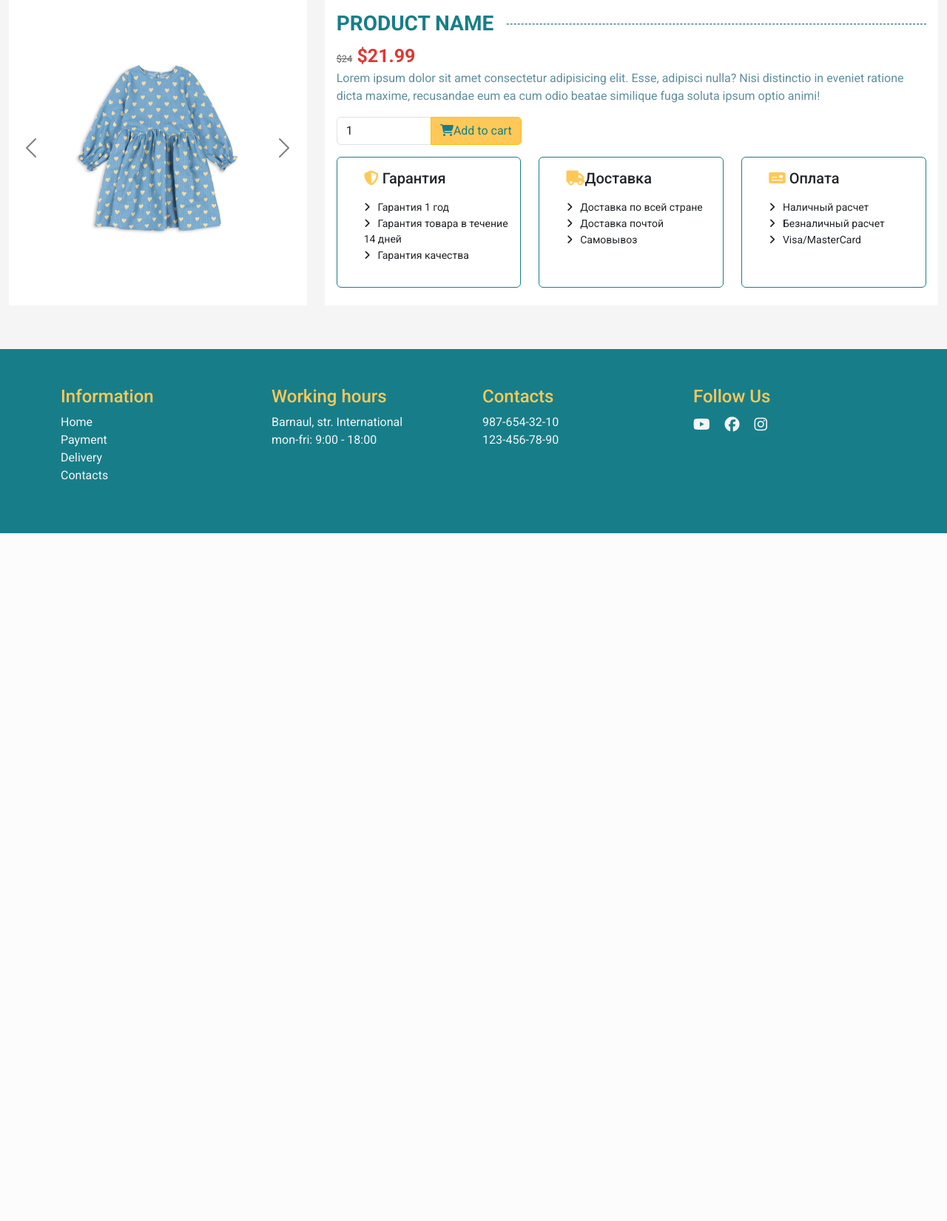
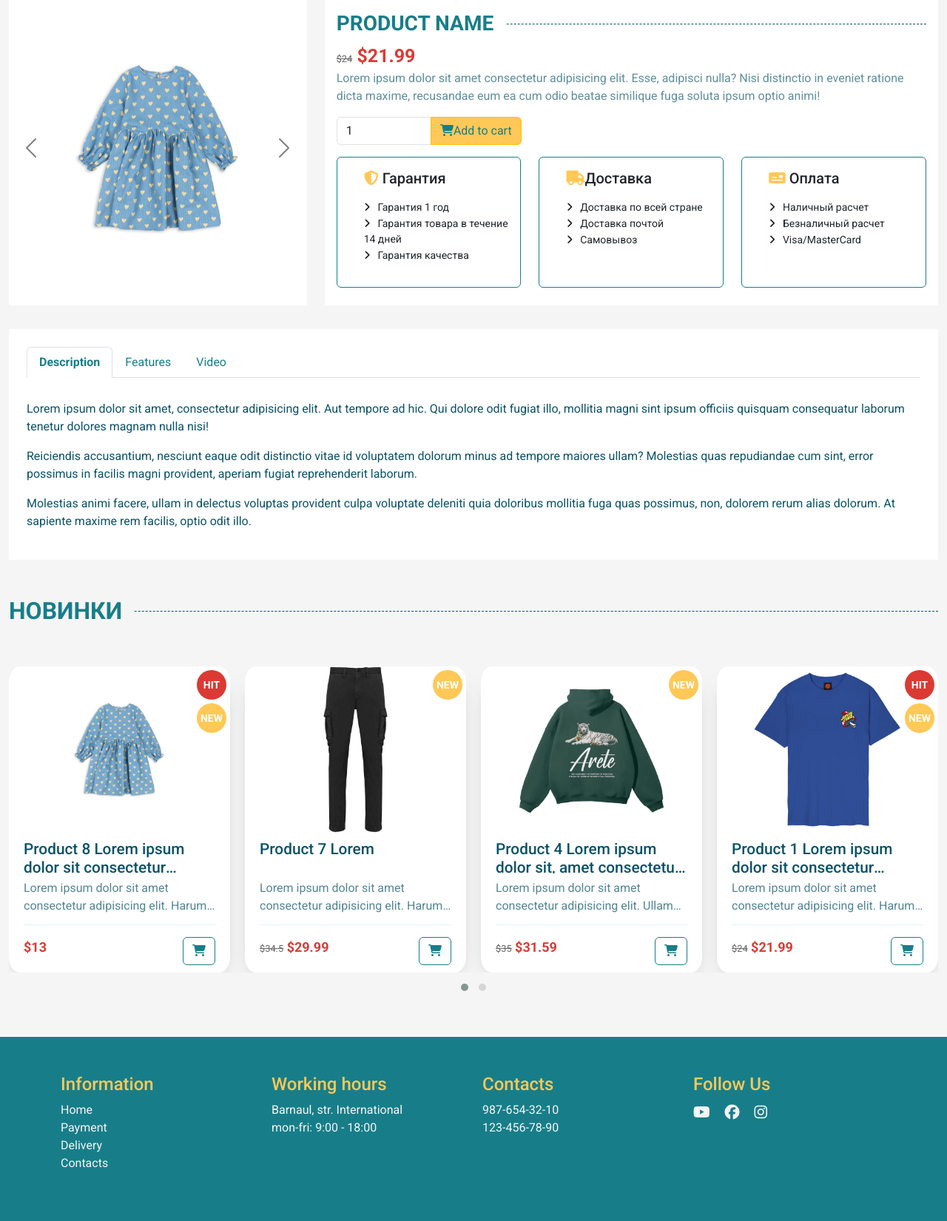
Before and after one commit to AlinkaKuznets/exploring_bootstrap, a web app: file product.html in a window 1280 px wide. Shown: the part 328-1979 px from the top of the page at 74% size. Before the commit the page ends 1049 px from the top, so only its background shows below. Run offline with its HTML, style and script files only (its server is not run), Linux system fonts and the light colour scheme; some libraries are stand-ins or nearby versions.

Commit message:
Added a new section to the page Product

```diff
--- a/assets/index.css
+++ b/assets/index.css
@@ -577,6 +577,25 @@ footer a:hover {
 .card{
     border-color: #177E89;
 }
+
+.nav-tabs .nav-link{
+    color: var(--contrast-color);
+}
+.nav-tabs .nav-link:hover{
+    color: var(--contrast-color);
+    font-weight: bold;
+}
+
+.nav-tabs .nav-link.active{
+    color: var(--contrast-color);
+    font-weight: bold;
+}
+
+.tab-content{
+    padding-top: 30px;
+}
+
+
 /* ================ Product Page ===============*/
 
 @media only screen and (min-width: 992px) {
@@ -607,3 +626,10 @@ footer a:hover {
         display: none;
     }
 }
+
+@media only screen and (max-width: 500px) {
+    .product-contetn-details .nav-tabs .nav-link{
+        padding-left: 8px;
+        padding-right: 8px;
+    }
+}
--- a/product.html
+++ b/product.html
@@ -307,7 +307,8 @@
                                 <div class="col-lg-4 mb-2">
                                     <div class="card h-100">
                                         <div class="card-body">
-                                            <h5 class="card-title mb-3"><i class="fa-solid fa-shield-halved"></i> Гарантия
+                                            <h5 class="card-title mb-3"><i class="fa-solid fa-shield-halved"></i>
+                                                Гарантия
                                             </h5>
                                             <ul class="list-unstyled">
                                                 <li>Гарантия 1 год</li>
@@ -351,9 +352,288 @@
                         </div>
                     </div>
 
+                </div> <!--products characteristics-->
+
+                <div class="row mt-3">
+                    <div class="col-12">
+                        <div class="product-contetn-details bg-white p-4">
+                            <ul class="nav nav-tabs" id="myTab" role="tablist">
+                                <li class="nav-item" role="presentation">
+                                    <button class="nav-link active" id="description-tab" data-bs-toggle="tab"
+                                        data-bs-target="#description-tab-pane" type="button" role="tab"
+                                        aria-controls="description-tab-pane" aria-selected="true">Description</button>
+                                </li>
+                                <li class="nav-item" role="presentation">
+                                    <button class="nav-link" id="features-tab" data-bs-toggle="tab"
+                                        data-bs-target="#features-tab-pane" type="button" role="tab"
+                                        aria-controls="features-tab-pane" aria-selected="false">Features</button>
+                                </li>
+                                <li class="nav-item" role="presentation">
+                                    <button class="nav-link" id="video-tab" data-bs-toggle="tab"
+                                        data-bs-target="#video-tab-pane" type="button" role="tab"
+                                        aria-controls="video-tab-pane" aria-selected="false">Video</button>
+                                </li>
+                            </ul>
+                            <div class="tab-content" id="myTabContent">
+                                <div class="tab-pane fade show active" id="description-tab-pane" role="tabpanel"
+                                    aria-labelledby="description-tab" tabindex="0">
+                                    <p>Lorem ipsum dolor sit amet, consectetur adipisicing elit. Aut tempore ad hic. Qui
+                                        dolore odit fugiat illo, mollitia magni sint ipsum officiis quisquam consequatur
+                                        laborum tenetur dolores magnam nulla nisi!</p>
+                                    <p>Reiciendis accusantium, nesciunt eaque odit distinctio vitae id voluptatem
+                                        dolorum minus ad tempore maiores ullam? Molestias quas repudiandae cum sint,
+                                        error possimus in facilis magni provident, aperiam fugiat reprehenderit laborum.
+                                    </p>
+                                    <p>Molestias animi facere, ullam in delectus voluptas provident culpa voluptate
+                                        deleniti quia doloribus mollitia fuga quas possimus, non, dolorem rerum alias
+                                        dolorum. At sapiente maxime rem facilis, optio odit illo.</p>
+                                </div>
+                                <div class="tab-pane fade" id="features-tab-pane" role="tabpanel"
+                                    aria-labelledby="features-tab" tabindex="0">
+                                    <table class="table">
+                                        <tbody>
+                                            <tr>
+                                                <th scope="row">Colors</th>
+                                                <td>White, Black, Green</td>
+                                            </tr>
+                                            <tr>
+                                                <th scope="row">Sizes</th>
+                                                <td>S,M,L</td>
+                                            </tr>
+                                        </tbody>
+                                    </table>
+                                </div>
+                                <div class="tab-pane fade" id="video-tab-pane" role="tabpanel"
+                                    aria-labelledby="video-tab" tabindex="0">
+                                    <div class="ratio ratio-16x9">
+                                        <iframe width="560" height="315"
+                                            src="https://www.youtube.com/embed/doecBywKeZ0?si=9NRQ8NkSXN4amstU"
+                                            title="YouTube video player" frameborder="0"
+                                            allow="accelerometer; autoplay; clipboard-write; encrypted-media; gyroscope; picture-in-picture; web-share"
+                                            referrerpolicy="strict-origin-when-cross-origin" allowfullscreen></iframe>
+                                    </div>
+                                </div>
+                            </div>
+                        </div>
+                    </div>
+                </div> <!--product card details-->
+            </div>
+    </div>
+
+    <section class="new-products">
+        <div class="container-fluid">
+            <div class="row mb-5">
+                <div class="col-12">
+                    <h2 class="section-title">
+                        <span>Новинки</span>
+                    </h2>
                 </div>
             </div>
-    </div>
+            <div class="owl-carousel owl-theme owl-carousel-full">
+                <div class="product-card">
+                    <div class="product-card-offer">
+                        <div class="offer-hit">Hit</div>
+                        <div class="offer-new">New</div>
+                    </div>
+                    <div class="product-thumb">
+                        <a href="product.html">
+                            <img src="./assets/img/products/prod_8.jpeg" alt="">
+                        </a>
+                    </div>
+                    <div class="products-details">
+                        <h4>
+                            <a href="product.html">Product 8 Lorem ipsum dolor sit consectetur
+                                adipisicing.</a>
+                        </h4>
+                        <p class="products-excerpt">Lorem ipsum dolor sit amet consectetur adipisicing elit.
+                            Harum, odit!</p>
+                        <div class="prosuct-bottom-details d-flex justify-content-between">
+                            <div class="product-price">
+                                $13
+                            </div>
+                            <div class="product-links">
+                                <a href="#" class="btn btn-outline-warning add-to-cart">
+                                    <i class="fa-solid fa-cart-shopping"></i>
+                                </a>
+                            </div>
+                        </div>
+                    </div>
+                </div>
+                <div class="product-card">
+                    <div class="product-card-offer">
+                        <div class="offer-new">New</div>
+                    </div>
+                    <div class="product-thumb">
+                        <a href="product.html">
+                            <img src="./assets/img/products/prod_7.jpg" alt="">
+                        </a>
+                    </div>
+                    <div class="products-details">
+                        <h4>
+                            <a href="product.html">Product 7 Lorem </a>
+                        </h4>
+                        <p class="products-excerpt">Lorem ipsum dolor sit amet consectetur adipisicing elit.
+                            Harum, odit!</p>
+                        <div class="prosuct-bottom-details d-flex justify-content-between">
+                            <div class="product-price">
+                                <small>$34.5</small>
+                                $29.99
+                            </div>
+                            <div class="product-links">
+                                <a href="#" class="btn btn-outline-warning add-to-cart">
+                                    <i class="fa-solid fa-cart-shopping"></i>
+                                </a>
+                            </div>
+                        </div>
+                    </div>
+                </div>
+                <div class="product-card">
+                    <div class="product-card-offer">
+                        <div class="offer-new">New</div>
+                    </div>
+                    <div class="product-thumb">
+                        <a href="product.html">
+                            <img src="./assets/img/products/prod_3.webp" alt="">
+                        </a>
+                    </div>
+                    <div class="products-details">
+                        <h4>
+                            <a href="product.html">Product 4 Lorem ipsum dolor sit, amet consectetur
+                                adipisicing.</a>
+                        </h4>
+                        <p class="products-excerpt">Lorem ipsum dolor sit amet consectetur adipisicing elit.
+                            Ullam natus minus necessitatibus! Consequuntur vero repellat reprehenderit
+                            recusandae et perferendis rem.</p>
+                        <div class="prosuct-bottom-details d-flex justify-content-between">
+                            <div class="product-price">
+                                <small>$35</small>
+                                $31.59
+                            </div>
+                            <div class="product-links">
+                                <a href="#" class="btn btn-outline-warning add-to-cart">
+                                    <i class="fa-solid fa-cart-shopping"></i>
+                                </a>
+                            </div>
+                        </div>
+                    </div>
+                </div>
+                <div class="product-card">
+                    <div class="product-card-offer">
+                        <div class="offer-hit">Hit</div>
+                        <div class="offer-new">New</div>
+                    </div>
+                    <div class="product-thumb">
+                        <a href="product.html">
+                            <img src="./assets/img/products/prod_1.jpg" alt="">
+                        </a>
+                    </div>
+                    <div class="products-details">
+                        <h4>
+                            <a href="product.html">Product 1 Lorem ipsum dolor sit consectetur
+                                adipisicing.</a>
+                        </h4>
+                        <p class="products-excerpt">Lorem ipsum dolor sit amet consectetur adipisicing elit.
+                            Harum, odit!</p>
+                        <div class="prosuct-bottom-details d-flex justify-content-between">
+                            <div class="product-price">
+                                <small>$24</small>
+                                $21.99
+                            </div>
+                            <div class="product-links">
+                                <a href="#" class="btn btn-outline-warning add-to-cart">
+                                    <i class="fa-solid fa-cart-shopping"></i>
+                                </a>
+                            </div>
+                        </div>
+                    </div>
+                </div>
+                <div class="product-card">
+                    <div class="product-card-offer">
+                    </div>
+                    <div class="product-thumb">
+                        <a href="product.html">
+                            <img src="./assets/img/products/prod_6.webp" alt="">
+                        </a>
+                    </div>
+                    <div class="products-details">
+                        <h4>
+                            <a href="product.html">Product 1 Lorem ipsum</a>
+                        </h4>
+                        <p class="products-excerpt">Lorem ipsum dolor sit amet consectetur.
+                            Harum, odit!</p>
+                        <div class="prosuct-bottom-details d-flex justify-content-between">
+                            <div class="product-price">
+                                $15
+                            </div>
+                            <div class="product-links">
+                                <a href="#" class="btn btn-outline-warning add-to-cart">
+                                    <i class="fa-solid fa-cart-shopping"></i>
+                                </a>
+                            </div>
+                        </div>
+                    </div>
+                </div>
+                <div class="product-card">
+                    <div class="product-card-offer">
+                        <div class="offer-hit">Hit</div>
+                    </div>
+                    <div class="product-thumb">
+                        <a href="product.html">
+                            <img src="./assets/img/products/prod_5.webp" alt="">
+                        </a>
+                    </div>
+                    <div class="products-details">
+                        <h4>
+                            <a href="product.html">Product 6 Placeat ab quo voluptas facilis, quisquam sequi
+                                odit quas aliquid, dolor suscipit soluta iusto quis assumenda temporibus
+                                minus reprehenderit optio, similique enim!</a>
+                        </h4>
+                        <p class="products-excerpt">Assumenda temporibus minus reprehenderit optio,
+                            similique enim!
+                            Harum, odit!</p>
+                        <div class="prosuct-bottom-details d-flex justify-content-between">
+                            <div class="product-price">
+                                <small>$45.99</small>
+                                $40
+                            </div>
+                            <div class="product-links">
+                                <a href="#" class="btn btn-outline-warning add-to-cart">
+                                    <i class="fa-solid fa-cart-shopping"></i>
+                                </a>
+                            </div>
+                        </div>
+                    </div>
+                </div>
+                <div class="product-card">
+                    <div class="product-card-offer">
+                        <div class="offer-hit">Hit</div>
+                    </div>
+                    <div class="product-thumb">
+                        <a href="product.html">
+                            <img src="./assets/img/products/prod_2.webp" alt="">
+                        </a>
+                    </div>
+                    <div class="products-details">
+                        <h4>
+                            <a href="product.html">Product 2 Lorem ipsum dolor</a>
+                        </h4>
+                        <p class="products-excerpt"> Eaque modi cum optio neque? Lorem ipsum dolor, sit amet
+                            consectetur adipisicing elit.</p>
+                        <div class="prosuct-bottom-details d-flex justify-content-between">
+                            <div class="product-price">
+                                $30
+                            </div>
+                            <div class="product-links">
+                                <a href="#" class="btn btn-outline-warning add-to-cart">
+                                    <i class="fa-solid fa-cart-shopping"></i>
+                                </a>
+                            </div>
+                        </div>
+                    </div>
+                </div>
+            </div>
+        </div>
+    </section> <!--new-products-->
 
     </main>
 
```
